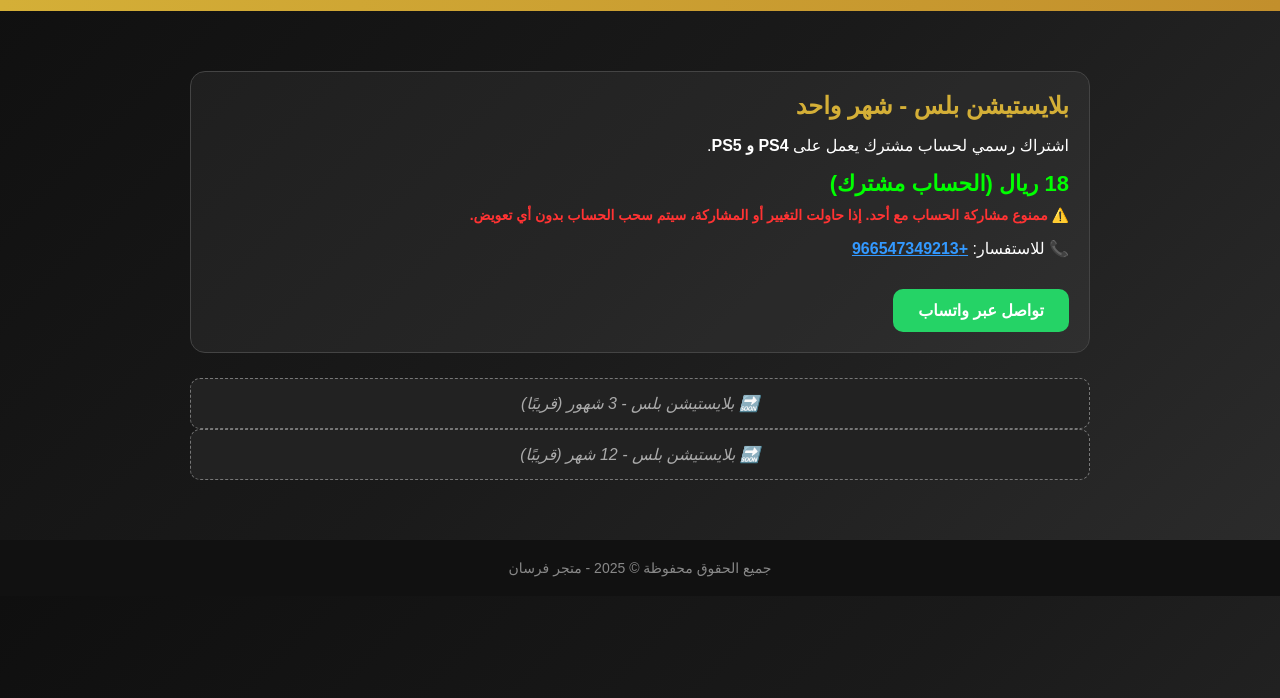
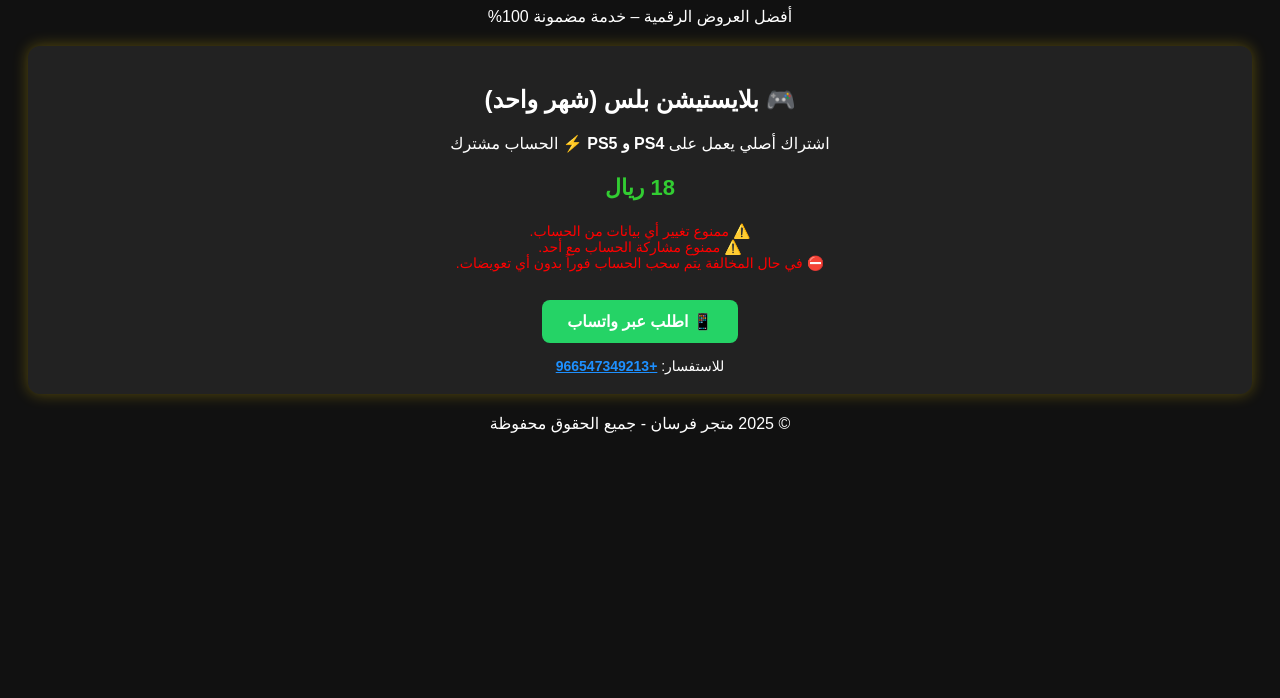
Before and after one commit to forsan-store/forsan-site, a plain HTML site: page index.html in a window 1280 px wide. Shown: the part 102-800 px from the top of the page. Drawn offline with Linux system fonts and the light colour scheme.

Commit message:
Update index.html

```diff
--- a/index.html
+++ b/index.html
@@ -3,124 +3,87 @@
 <head>
   <meta charset="UTF-8">
   <meta name="viewport" content="width=device-width, initial-scale=1.0">
-  <title>فرسان - متجر الاشتراكات</title>
+  <title>متجر فرسان</title>
   <style>
     body {
-      margin: 0;
-      font-family: "Cairo", sans-serif;
-      background: linear-gradient(135deg, #0f0f0f, #1a1a1a, #2c2c2c);
-      color: white;
-    }
-    header {
+      background: #111;
+      color: #fff;
+      font-family: 'Tajawal', sans-serif;
       text-align: center;
-      padding: 40px 20px;
-      background: linear-gradient(90deg, #d4af37, #c28f2c);
-      color: black;
-      font-size: 28px;
-      font-weight: bold;
-      letter-spacing: 2px;
-      text-shadow: 1px 1px 2px rgba(0,0,0,0.4);
-    }
-    main {
-      max-width: 900px;
-      margin: 40px auto;
       padding: 20px;
     }
     .product {
-      background: rgba(255, 255, 255, 0.05);
-      border: 1px solid #444;
-      border-radius: 15px;
+      background: #222;
+      border-radius: 12px;
       padding: 20px;
-      margin-bottom: 25px;
-      transition: transform 0.3s ease;
+      margin: 20px 0;
+      box-shadow: 0 0 15px rgba(255,215,0,0.3);
     }
-    .product:hover {
-      transform: translateY(-5px);
-    }
-    h2 {
-      margin: 0 0 10px 0;
-      color: #d4af37;
-    }
-    .coming-soon {
-      background: #222;
-      border: 1px dashed #777;
-      padding: 15px;
-      border-radius: 10px;
-      color: #aaa;
-      text-align: center;
-      font-style: italic;
-    }
-    .price {
-      font-size: 22px;
-      font-weight: bold;
-      margin: 10px 0;
-      color: #0f0;
-    }
-    .red-warning {
-      color: #ff3333;
-      font-size: 14px;
-      margin-top: 10px;
-      font-weight: bold;
-    }
-    .blue-number {
-      color: #3399ff;
-      font-weight: bold;
-      font-size: 16px;
-      text-decoration: underline;
-    }
-    .whatsapp-btn {
+    .price { color: limegreen; font-size: 22px; font-weight: bold; }
+    .warning { color: red; font-size: 14px; margin-top: 10px; }
+    .btn {
       display: inline-block;
+      background: #25D366;
+      color: #fff;
       padding: 12px 25px;
       margin-top: 15px;
-      background: #25D366;
-      color: white;
-      border-radius: 10px;
+      border-radius: 8px;
       text-decoration: none;
       font-weight: bold;
       transition: 0.3s;
     }
-    .whatsapp-btn:hover {
-      background: #1ebe5d;
+    .btn:hover { background: #128C7E; }
+    .support {
+      margin-top: 15px;
+      font-size: 14px;
     }
-    footer {
-      text-align: center;
-      padding: 20px;
-      font-size: 14px;
-      background: #111;
-      color: #888;
-      margin-top: 40px;
+    .support a {
+      color: dodgerblue;
+      text-decoration: underline;
+      font-weight: bold;
     }
   </style>
 </head>
 <body>
 
-  <header>متجر فرسان للاشتراكات الرقمية</header>
+  <h1>⚔️ متجر فرسان ⚔️</h1>
+  <p>أفضل العروض الرقمية – خدمة مضمونة 100%</p>
 
-  <main>
-    <!-- المنتج المتاح -->
-    <div class="product">
-      <h2>بلايستيشن بلس - شهر واحد</h2>
-      <p>اشتراك رسمي لحساب مشترك يعمل على <strong>PS4 و PS5</strong>.</p>
-      <p class="price">18 ريال (الحساب مشترك)</p>
-      <p class="red-warning">⚠️ ممنوع مشاركة الحساب مع أحد. إذا حاولت التغيير أو المشاركة، سيتم سحب الحساب بدون أي تعويض.</p>
-      <p>📞 للاستفسار: <span class="blue-number">+966547349213</span></p>
-      <a class="whatsapp-btn" href="https://wa.me/966547349213?text=عندي%20استفسار%20-%20رقم%20طلبي%20%231234" target="_blank">تواصل عبر واتساب</a>
+  <div class="product">
+    <h2>🎮 بلايستيشن بلس (شهر واحد)</h2>
+    <p>اشتراك أصلي يعمل على <b>PS4 و PS5</b> ⚡ الحساب مشترك</p>
+    <p class="price">18 ريال</p>
+
+    <p class="warning">⚠️ ممنوع تغيير أي بيانات من الحساب.<br>
+    ⚠️ ممنوع مشاركة الحساب مع أحد.<br>
+    ⛔ في حال المخالفة يتم سحب الحساب فوراً بدون أي تعويضات.</p>
+
+    <a id="whatsappBtn" class="btn">📱 اطلب عبر واتساب</a>
+
+    <div class="support">
+      للاستفسار: <a href="tel:+966547349213">+966547349213</a>
     </div>
+  </div>
 
-    <!-- منتجات قادمة -->
-    <div class="coming-soon">🔜 بلايستيشن بلس - 3 شهور (قريبًا)</div>
-    <div class="coming-soon">🔜 بلايستيشن بلس - 12 شهر (قريبًا)</div>
-  </main>
+  <script>
+    document.getElementById("whatsappBtn").addEventListener("click", function() {
+      // رقم الطلب العشوائي
+      let orderId = Math.floor(100000000 + Math.random() * 900000000);
+
+      // رقمك
+      let phone = "966547349213";
+
+      // الرسالة المرسلة للواتساب
+      let msg = `أحتاج مساعدة في الطلب رقم: ${orderId}`;
+
+      // يفتح الواتساب مع الرسالة
+      window.location.href = `https://wa.me/${phone}?text=${encodeURIComponent(msg)}`;
+    });
+  </script>
 
   <footer>
-    جميع الحقوق محفوظة © 2025 - متجر فرسان
+    <p>© 2025 متجر فرسان - جميع الحقوق محفوظة</p>
   </footer>
 
-  <!-- رسالة ترحيب -->
-  <script>
-    window.onload = () => {
-      alert("🎉 مرحبًا بك في متجر فرسان!\n\n📌 تذكر القوانين:\n- الحساب مشترك ويعمل على PS4 و PS5\n- ممنوع مشاركة الحساب\n- أي تغيير يؤدي لسحب الحساب فورًا بدون تعويضات\n\n✨ نتمنى لك تجربة ممتعة.");
-    };
-  </script>
 </body>
 </html>
```
